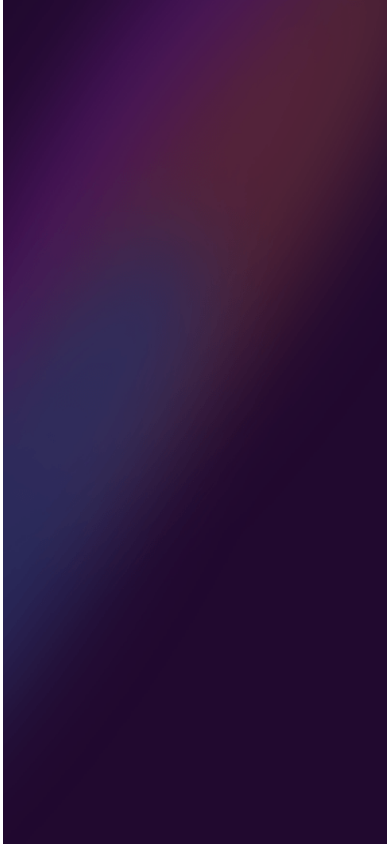
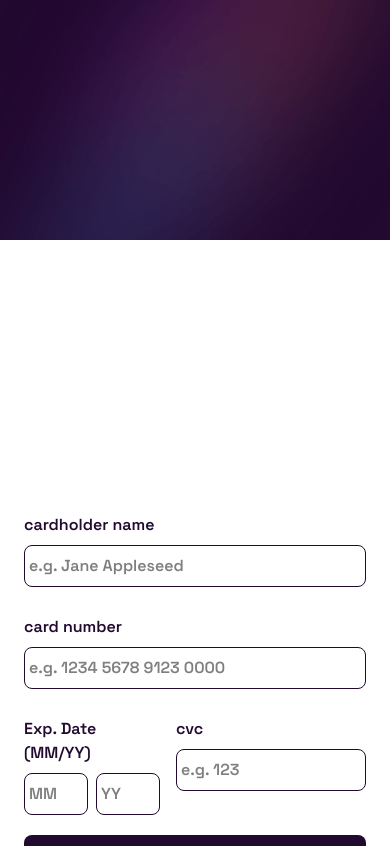
Before and after one commit to FelipeGdasilva/frontend-mentor-challenge, a Next.js app in the folder interactive-card-details/: page / in a window 390 px wide. Shown: the top 846 px of the page. Built offline with nearby package versions, Linux system fonts and the light colour scheme.

Commit message:
style: adjust form width, typography, and responsive spacing

```diff
--- a/interactive-card-details/src/app/globals.css
+++ b/interactive-card-details/src/app/globals.css
@@ -1,15 +1,15 @@
 @import "tailwindcss";
 
 @theme {
-
---color-white-0: hsl(0, 100%, 100%);
---color-gray-200: hsl(270, 3%, 87%);
---color-gray-400: hsl(212, 12%, 71%);
---color-purple-950: hsl(278, 68%, 11%);
+  --color-white-0: hsl(0, 100%, 100%);
+  --color-gray-200: hsl(270, 3%, 87%);
+  --color-gray-400: hsl(212, 12%, 71%);
+  --color-purple-950: hsl(278, 68%, 11%);
+  --font-sans: var(--font-space-grotesk), sans-serif;
 }
 
-
-body {
-  font-family: var(--font-space-grotesk), sans-serif;
-  font-weight: 500;
+@layer base {
+  body {
+    font-family: var(--font-sans);
+  }
 }
--- a/interactive-card-details/src/app/layout.tsx
+++ b/interactive-card-details/src/app/layout.tsx
@@ -3,8 +3,8 @@ import "./globals.css";
 
 const spacegrotesk = Space_Grotesk({
   subsets: ["latin"],
-  weight: ["500"],
-  variable: "--font-spacegrotesk"
+  weight: ["600"],
+  variable: "--font-space-grotesk"
 });
 
 
--- a/interactive-card-details/src/app/page.tsx
+++ b/interactive-card-details/src/app/page.tsx
@@ -3,9 +3,11 @@ import CardForm from "../components/CardForm";
 
 export default function Home() {
   return (
-    <div className="flex flex-col gap-8 lg:flex-row items-center" >
+    <div className="flex flex-col gap-8 md:flex-row items-center" >
       <CardDisplay/>
+      <div  className = "flex md:flex-1 w-full px-6 justify-center">
       <CardForm/>
+      </div>
     </div>
   );
 }
--- a/interactive-card-details/src/components/CardDisplay.tsx
+++ b/interactive-card-details/src/components/CardDisplay.tsx
@@ -2,10 +2,18 @@ import Image from "next/image";
 
 export default function CardDisplay(){
     return(
-        <section className=" relative w-96 h-screen">
-            <Image src="/images/bg-main-desktop.png"
-            alt="coluna"
-            fill/>
+        <section className=" relative w-full h-60 md:w-96 md:h-screen">
+            <Image src="/images/bg-main-mobile.png"
+            alt="fundo mobile"
+            fill
+            className = "object-cover md:hidden"
+            />
+
+            <Image
+            src = "/images/bg-main-desktop.png"
+            alt ="fundo desktop"
+            fill
+            className ="hidden object-cover md:block"/>
         </section>
     )
 }
--- a/interactive-card-details/src/components/CardForm.tsx
+++ b/interactive-card-details/src/components/CardForm.tsx
@@ -7,38 +7,38 @@ interface FormProps{
 
 export default function CardForm(){
     return(
-
-        <form className="min-h-screen flex flex-col justify-center items-center gap-5  ">
+        <form className="min-h-screen flex flex-col justify-center gap-5 w-full max-w-sm">
             <div className ="flex flex-col">
-            <label className = "py-2 text-sm text-purple-950">cardholder name</label>
-            <input type="text" className = "border border-purple-950 rounded-lg py-1 px-5" ></input>
+            <label className = "py-2 text-base font-semibold text-purple-950">cardholder name</label>
+            <input type="text" className = "border border-purple-950 rounded-lg py-2  pl-1" placeholder = "e.g. Jane Appleseed "></input>
             </div>
 
             <div className = "flex flex-col">
-            <label className = "py-2 text-sm text-purple-950" >card number</label>
-            <input type="text" className = "border border-purple-950 rounded-lg py-1 px-5"></input>
+            <label className = "py-2 text-base font-semibold text-purple-950" >card number</label>
+            <input type="text" className = "border border-purple-950 rounded-lg py-2  pl-1 " placeholder ="e.g. 1234 5678 9123 0000"></input>
             </div>
 
             <div className = "flex justify-between gap-4">
 
             <div className = "flex flex-col">
 
-            <label className = "py-2 text-sm text-purple-950 ">Exp.  Date (MM/YY)</label>
+            <label className = "py-2 text-base font-semibold text-purple-950 ">Exp.  Date (MM/YY)</label>
             <div className = "flex gap-2">
-            <input type="text" className = "border border-purple-950 rounded-lg py-1 px-3 w-16"/>
+            <input type="text" className = "border border-purple-950 rounded-lg py-2 px-3 w-16 pl-1 " placeholder ="MM"/>
 
-            <input type = "text"  className = "border border-purple-950 rounded-lg px-3 py-1 w-16"/>
+            <input type = "text"  className = "border border-purple-950 rounded-lg px-3 py-2 w-16 pl-1 " placeholder = "YY"/>
             </div>
             </div>
 
-            <div className = "flex flex-col">
-            <label className = "py-2 text-sm text-purple-950">cvc</label>
-            <input type="text" className = "border border-purple-950 rounded-lg py-1 px-3 w-30"></input>
+            <div className = "flex flex-col ">
+            <label className = "py-2 text-base font-semibold text-purple-950">cvc</label>
+            <input type="text" className = "border border-purple-950 rounded-lg py-2 px-5 w-full  pl-1 " placeholder = "e.g. 123"></input>
             </div>
 
             </div>
 
             <button type="button" className="w-full bg-purple-950 py-3 rounded-lg text-white font-medium hover:bg-gray-400 ">confirm</button>
         </form>
+
     )
 }
```
